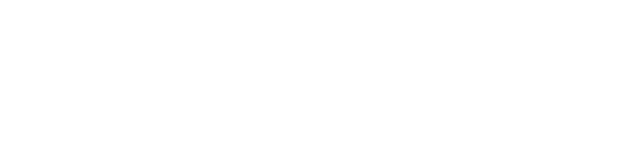
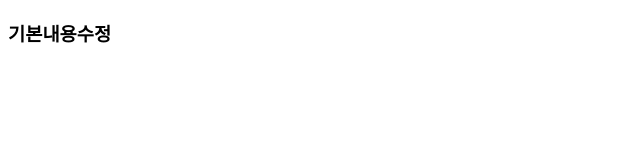
Before and after one commit to ProtoDamascus/work01, a plain HTML site: page index.html in a window 1280 px wide. Shown: the whole page, without its empty margins (0-640 px from the left). Drawn offline with Linux system fonts and the light colour scheme.

Commit message:
Second commit

```diff
--- a/index.html
+++ b/index.html
@@ -6,6 +6,6 @@
     <title>Document</title>
 </head>
 <body>
-
+    <h3>기본내용수정</h3>
 </body>
 </html>
```
